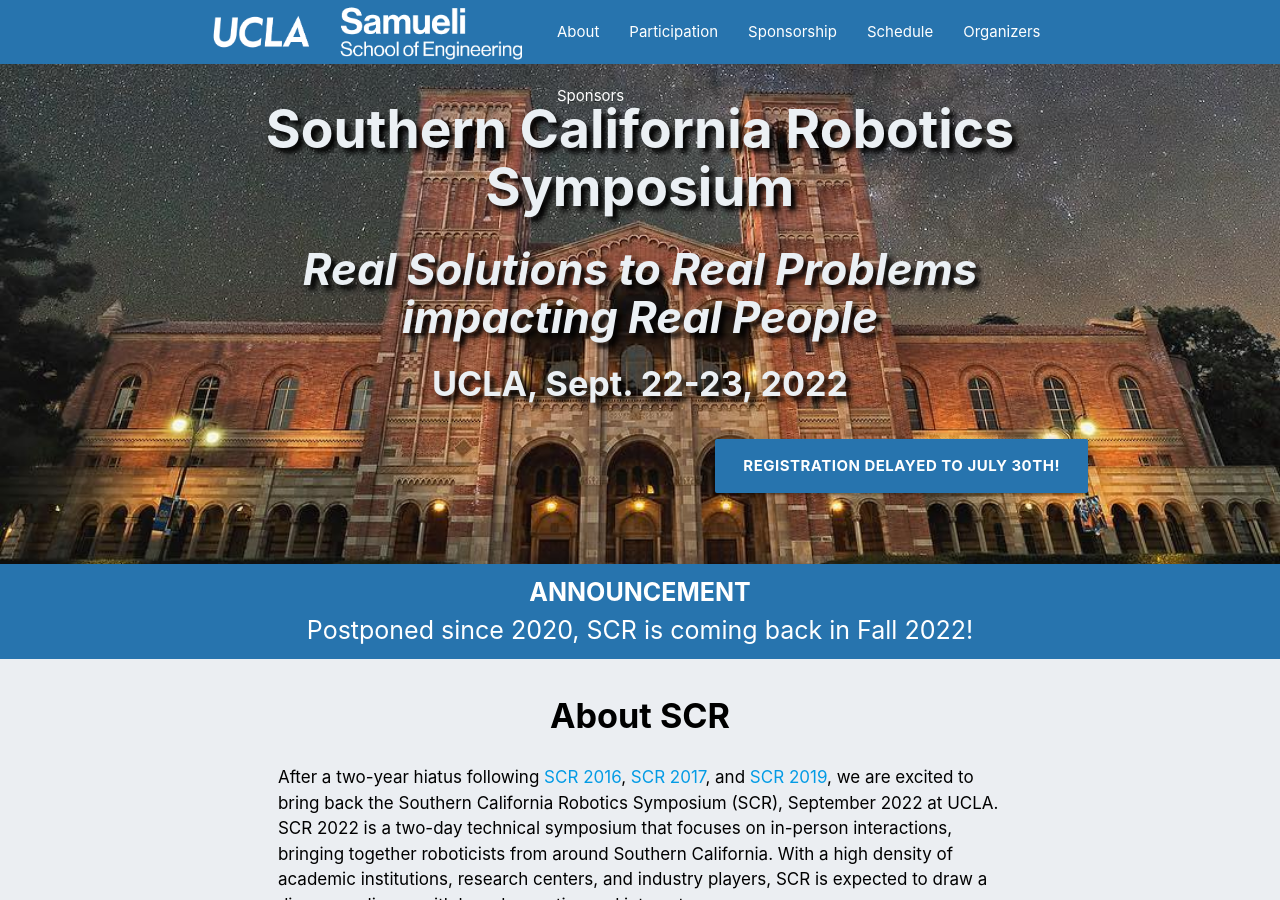
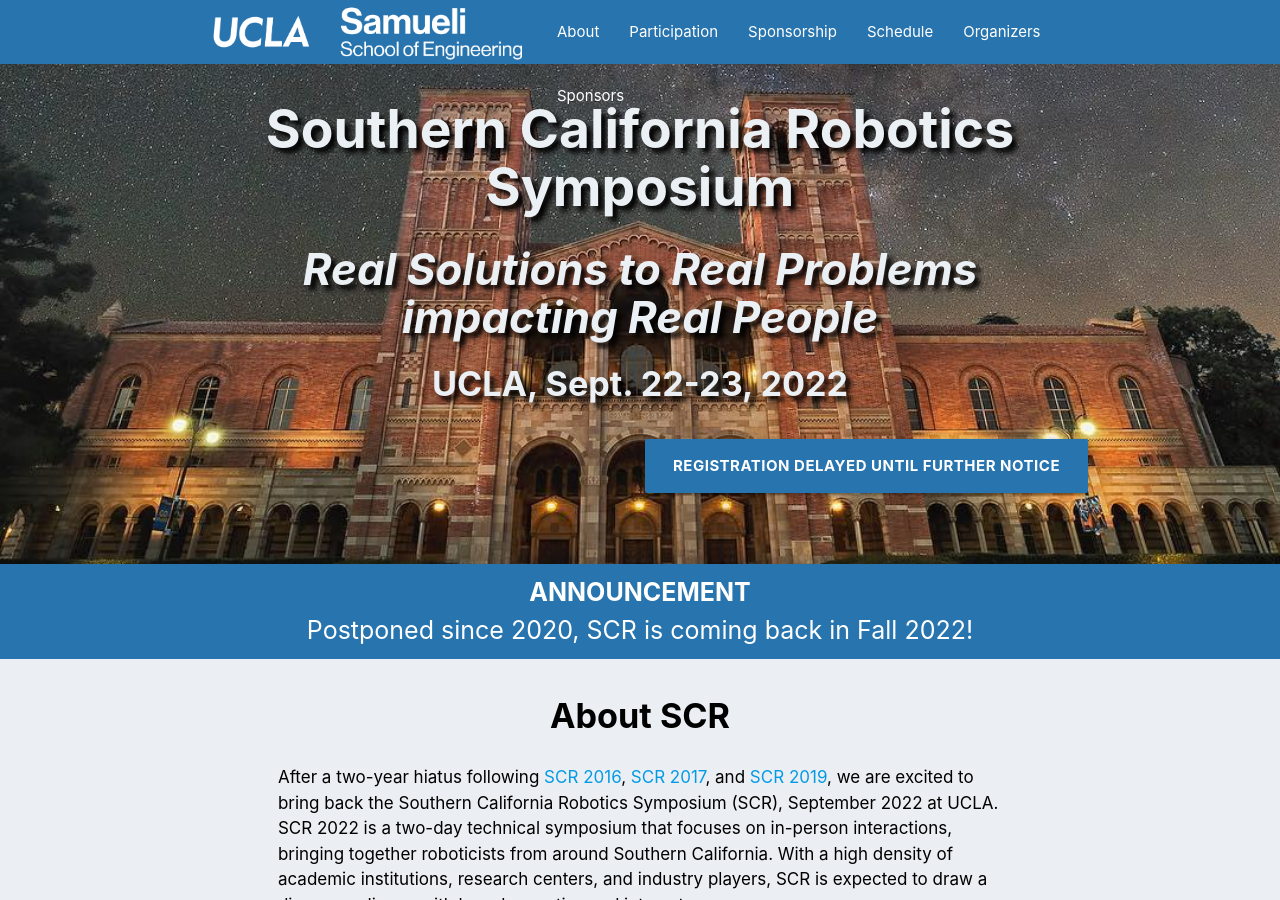
Before and after one commit to scr2022/scr2022.github.io, a Jekyll site: the page built from index.html, in a window 1280 px wide and 900 px high. Built offline with Jekyll 4.4.1, drawn with Linux system fonts in a browser that asks for light colours.

Commit message:
delaying registration :

```diff
--- a/_includes/banner.html
+++ b/_includes/banner.html
@@ -5,7 +5,7 @@
           <h3 class="center-align banner-subheading"><i>Real Solutions to Real Problems impacting Real People</i></h3>
           <h4 class="center-align banner-subheading">UCLA, Sept. 22-23, 2022</h4>
           <br />
-          <a href="{{site.registration-page}}" class="btn-large" style="font-weight:bold; background-color: {{site.color.primary-dark}}">Registration delayed to July 30th!</a>
+          <a href="{{site.registration-page}}" class="btn-large" style="font-weight:bold; background-color: {{site.color.primary-dark}}">Registration delayed until further notice</a>
           <br />
         </div>
       </div>
```
